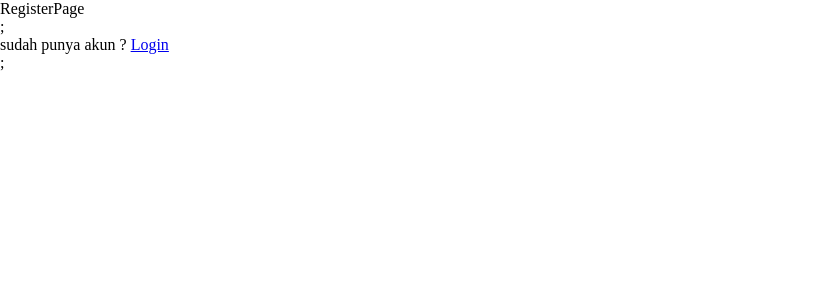
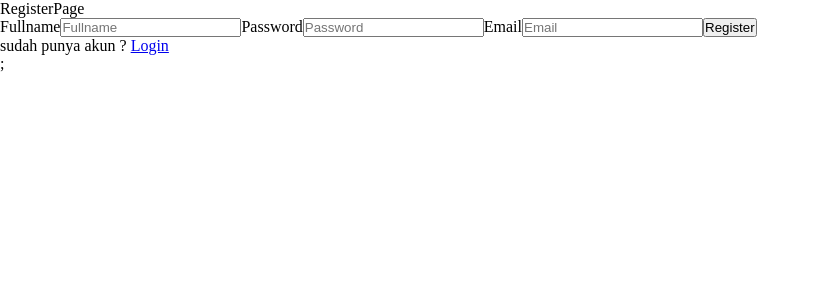
Before and after one commit to MuhammadNurMaulana/Belajar_Next.JS, a Next.js app: page /auth/register in a window 1280 px wide. Shown: the top 300 px of the page, without its empty margins (0-820 px from the left). Built offline with nearby package versions, Linux system fonts and the light colour scheme.

Commit message:
blajar auth

```diff
--- a/package.json
+++ b/package.json
@@ -9,6 +9,7 @@
     "lint": "next lint"
   },
   "dependencies": {
+    "bcrypt": "^5.1.1",
     "firebase": "^10.5.0",
     "next": "13.5.4",
     "next-auth": "^4.23.2",
@@ -17,6 +18,7 @@
     "swr": "^2.2.4"
   },
   "devDependencies": {
+    "@types/bcrypt": "^5.0.1",
     "@types/node": "^20",
     "@types/react": "^18",
     "@types/react-dom": "^18",
--- a/src/components/layouts/Navbar/index.tsx
+++ b/src/components/layouts/Navbar/index.tsx
@@ -1,6 +1,6 @@
 import { signIn, useSession, signOut } from "next-auth/react";
 const Navbar = () => {
-  const { data } = useSession();
+  const { data }: any = useSession();
   return (
     <div className="navbar">
       <div>Navbar</div>
--- /dev/null
+++ b/src/pages/api/register.ts
@@ -0,0 +1,22 @@
+// Next.js API route support: https://nextjs.org/docs/api-routes/introduction
+import { signUp } from "@/utils/db/service";
+import type { NextApiRequest, NextApiResponse } from "next";
+
+type Data = {
+  status: boolean;
+  message: string;
+};
+
+export default async function handler(req: NextApiRequest, res: NextApiResponse<Data>) {
+  if ((req.method = "POST")) {
+    await signUp(req.body, ({ status, message }: { status: boolean; message: string }) => {
+      if (status) {
+        res.status(200).json({ status, message });
+      } else {
+        res.status(400).json({ status, message });
+      }
+    });
+  } else {
+    res.status(405).json({ status: false, message: "Method not allowed" });
+  }
+}
--- a/src/pages/api/warung.ts
+++ b/src/pages/api/warung.ts
@@ -9,6 +9,5 @@ type Data = {
 
 export default async function handler(req: NextApiRequest, res: NextApiResponse<Data>) {
   const data = await retrieveData("warung");
-  console.log(data);
   res.status(200).json({ status: true, statusCode: 200, data });
 }
--- a/src/pages/auth/register.tsx
+++ b/src/pages/auth/register.tsx
@@ -1,10 +1,51 @@
 import Link from "next/link";
-import React from "react";
+import { useRouter } from "next/router";
+import React, { useState } from "react";
 
 const RegisterPage = () => {
+  const [error, setError] = useState("");
+  const [isLoading, setIsLoading] = useState(false);
+  const { push } = useRouter();
+  const handeSubmit = async (event: any) => {
+    event.preventDefault();
+    const data = {
+      email: event.target.email.value,
+      fullname: event.target.fullname.value,
+      password: event.target.password.value,
+    };
+
+    const result = await fetch("/api/register", {
+      method: "POST",
+      headers: {
+        "Content-Type": "application/json",
+      },
+      body: JSON.stringify(data),
+    });
+
+    if (result.status === 200) {
+      event.target.reset();
+      setIsLoading(false);
+      push("/auth/login");
+    } else {
+      setIsLoading(false);
+      setError(result.status === 400 ? "Invalid email or password" : "Something went wrong");
+    }
+  };
   return (
     <div>
-      <div>RegisterPage</div>;
+      <div>RegisterPage</div>
+      {error && <p>{error}</p>}
+      <form onSubmit={handeSubmit}>
+        <label htmlFor="fullname">Fullname</label>
+        <input type="text" id="fullname" name="fullname" placeholder="Fullname" />
+        <label htmlFor="password">Password</label>
+        <input type="password" id="password" name="password" placeholder="Password" />
+        <label htmlFor="email">Email</label>
+        <input type="email" id="email" name="email" placeholder="Email" />
+        <button type="submit" disabled={isLoading}>
+          {isLoading ? "...Loading" : "Register"}
+        </button>
+      </form>
       <p>
         sudah punya akun ? <Link href={"/auth/login"}>Login</Link>
       </p>
--- a/src/utils/db/service.ts
+++ b/src/utils/db/service.ts
@@ -1,5 +1,6 @@
-import { collection, doc, getDoc, getDocs, getFirestore } from "firebase/firestore";
+import { addDoc, collection, doc, getDoc, getDocs, getFirestore, query, where } from "firebase/firestore";
 import app from "./firebase";
+import bcryp from "bcrypt";
 
 const firestore = getFirestore(app);
 
@@ -19,3 +20,35 @@ export async function retrieveDataById(collectionName: string, id: string) {
   const data = snapshot.data();
   return data;
 }
+
+export async function signUp(
+  userData: {
+    email: string;
+    fullname: string;
+    password: string;
+    role?: string;
+  },
+  callbacks: Function
+) {
+  const q = query(collection(firestore, "users"), where("email", "==", userData.email));
+  const snapshot = await getDocs(q);
+  const data = snapshot.docs.map((doc) => ({
+    id: doc.id,
+    ...doc.data,
+  }));
+
+  if (data.length > 0) {
+    callbacks({ status: false, message: "Email already exist" });
+  } else {
+    userData.password = await bcryp.hash(userData.password, 10);
+    userData.role = "member";
+    await addDoc(collection(firestore, "users"), userData)
+      .then(() => {
+        callbacks({ status: true, message: "Register Success" });
+      })
+      .catch((error) => {
+        callbacks({ status: false, message: error });
+      });
+    callbacks({ status: true, message: "Register Success" });
+  }
+}
```
Also changed, not shown: 1 other file (tests, documents, lock files or other folders).
